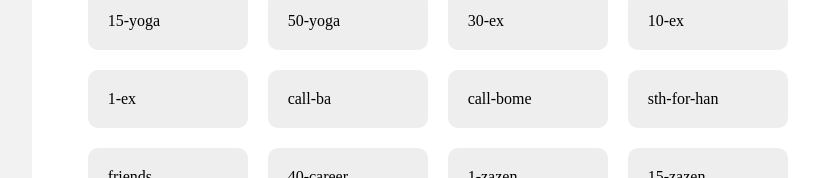
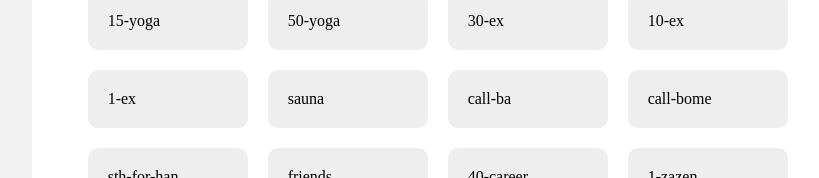
Before and after one commit to machacjakub/priorderity, a Next.js app: page / in a window 1280 px wide. Shown: the part 536-714 px from the top of the page, without its empty margins (395-1214 px from the left). Built offline with nearby package versions, Linux system fonts and the light colour scheme; no server answers; the database is empty.

Commit message:
first functional app

```diff
--- a/web/activities.ts
+++ b/web/activities.ts
@@ -37,6 +37,14 @@ export const activities: IActivityAttributes[] = [
 		type: '1-ex',
 		physical: {points: 5, duration: 1},
 		mental: {points: 4, duration: 1},
+		social: null,
+		career: null,
+		realization: null
+	},
+	{
+		type: 'sauna',
+		physical: {points: 15, duration: 50},
+		mental: {points: 10, duration: 24},
 		social: null,
 		career: null,
 		realization: null
--- a/web/components/Bar.tsx
+++ b/web/components/Bar.tsx
@@ -24,10 +24,11 @@ const BarContainer = styled.div`
 `;
 
 export const Bar = ( {title, percentage}: IProps ) => {
+	const realPercentage = percentage > 100 ? 100 : percentage;
 	return (
 		<BarContainer>
 			<Space size={20}>
-				<Progress size={120} type="circle" percent={percentage} strokeColor={getColor( percentage )}/>
+				<Progress size={120} type="circle" percent={percentage} strokeColor={getColor( realPercentage )}/>
 			</Space>
 			<Typography.Text
 				style={{textAlign: 'center', display: 'block', marginTop: '20px'}}>{title}</Typography.Text>
```
